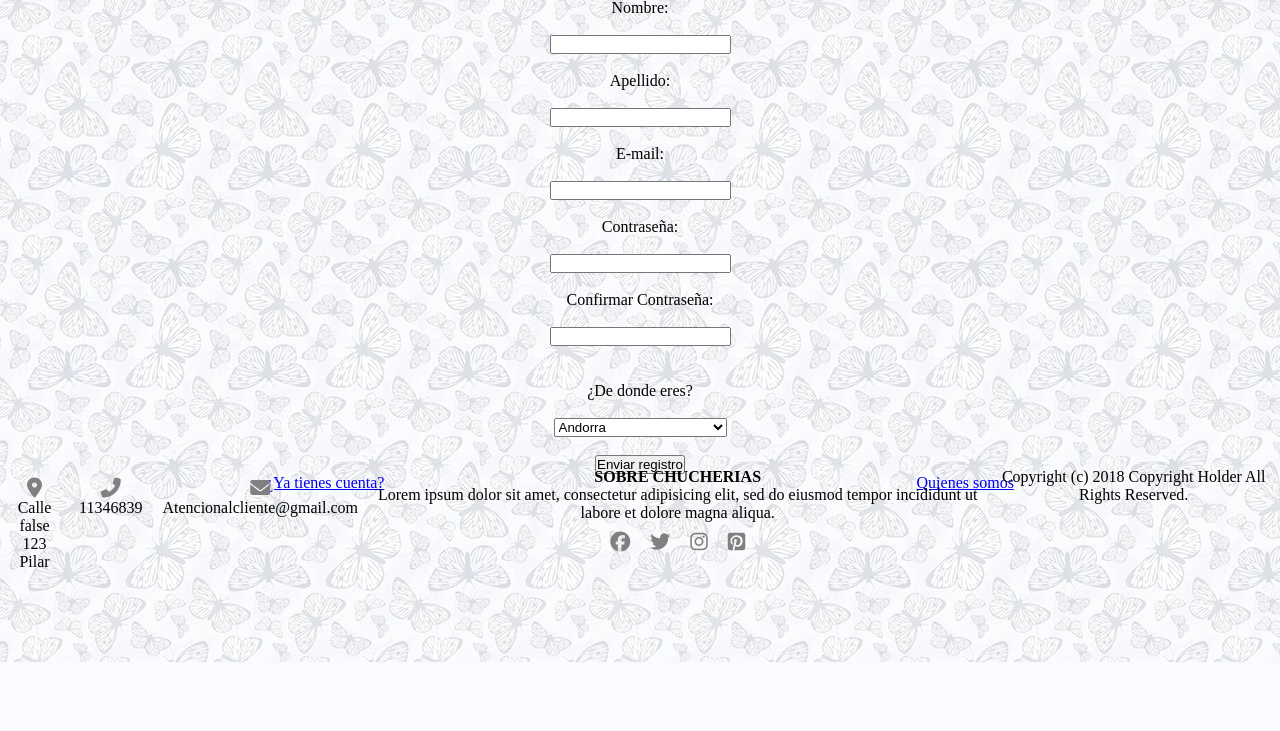
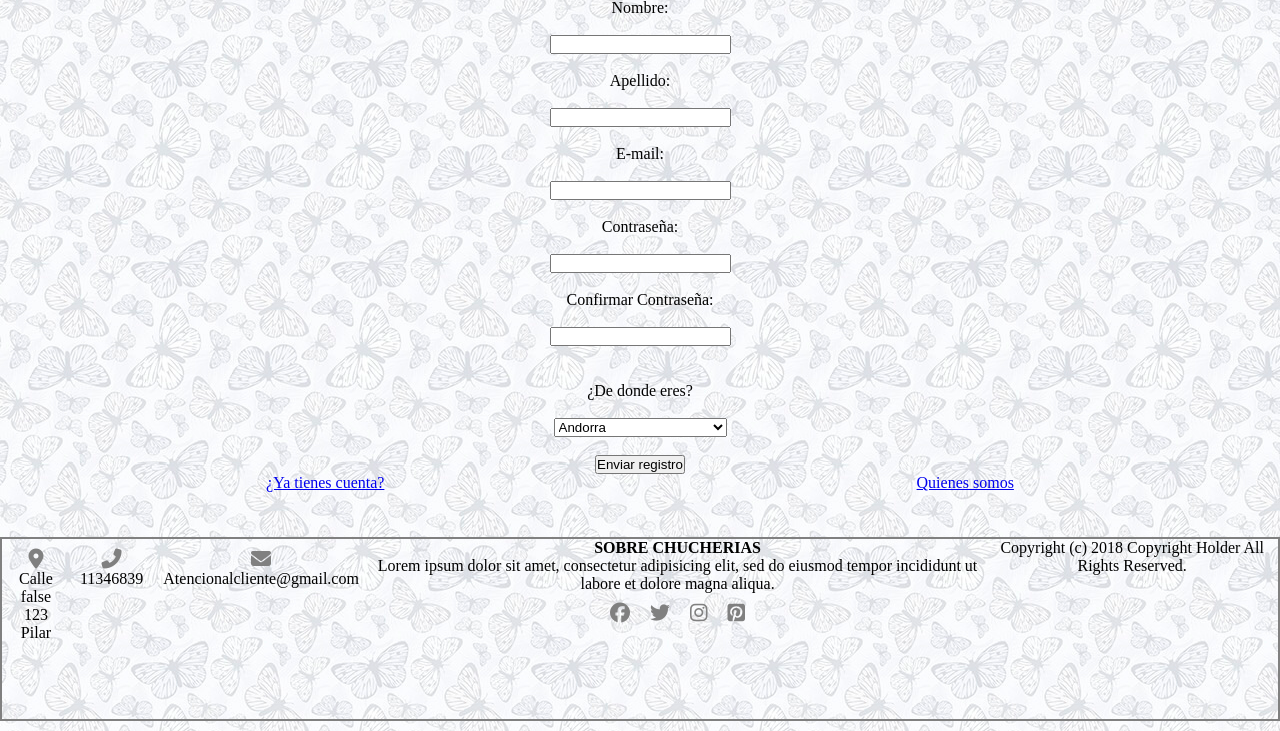
Before and after one commit to sebamoccagatta/proyecto-readme-, a PHP site: page /register.php in a window 1280 px wide. Shown: the part 138-869 px from the top of the page. Before the commit the page ends 800 px from the top, so only its background shows below. Run offline with PHP 8.4, Linux system fonts and the light colour scheme; some libraries are stand-ins or nearby versions.

Commit message:
sadasdasd

```diff
--- a/css/stilos.css
+++ b/css/stilos.css
@@ -178,8 +178,10 @@ footer ul{
   overflow: hidden;
   display: inline-flex;
   text-align: center;
-  position: absolute;
+  margin-top: 55px;
+  position: relative;
    bottom:10px;
+   border: 2px double grey;
 }
 i{
   color: grey;
--- a/index.html
+++ b/index.html
@@ -80,7 +80,7 @@
 
         <div class="imagenes">
           <img src="imagenes/articulos/madera1.jpg" alt="img">
-          <p><strong>Set de mates</strong></p>
+          <p><strong>Set matero</strong></p>
           <br>
           <p>Lorem ipsum dolor sit amet, consectetur adipisicing elit, sed do eiusmod tempor incididunt ut labore et dolore magna aliqua.</p>
       </div>
```
